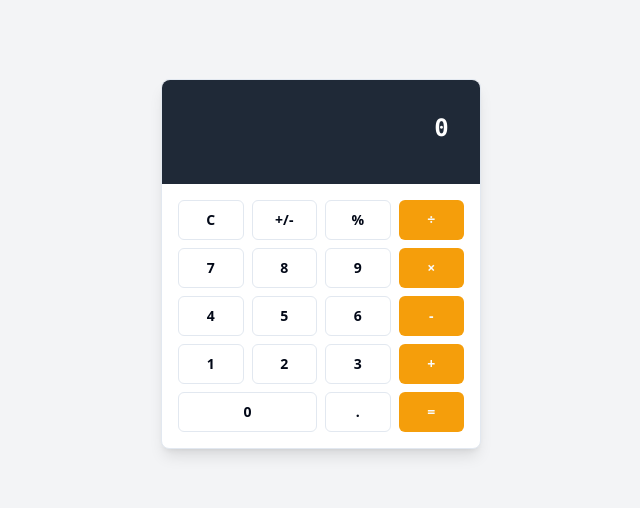
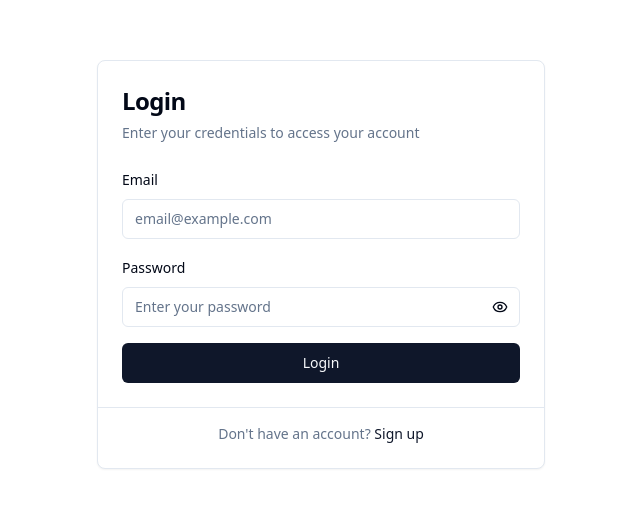
Before and after one commit to poovarasantesting/ai-project-c74377d7, a React (Vite) app: page / in a window 1280 px wide. Shown: the part 136-644 px from the top of the page, without its empty margins (319-959 px from the left). Built offline with nearby package versions, Linux system fonts and the light colour scheme.

Commit message:
Update from GravityWrite AI

```diff
--- a/src/App.tsx
+++ b/src/App.tsx
@@ -1,9 +1,18 @@
-import { Calculator } from "@/components/Calculator";
+import { BrowserRouter, Routes, Route } from "react-router-dom";
+import { Toaster } from "sonner";
+import LoginPage from "./pages/LoginPage";
 
-export default function App() {
+function App() {
   return (
-    <div className="min-h-screen flex items-center justify-center bg-gray-100 p-4">
-      <Calculator />
-    </div>
+    <BrowserRouter>
+      <Toaster position="top-right" />
+      <Routes>
+        <Route path="/" element={<LoginPage />} />
+        <Route path="/login" element={<LoginPage />} />
+        {/* Add more routes here as needed */}
+      </Routes>
+    </BrowserRouter>
   );
 }
+
+export default App;
--- /dev/null
+++ b/src/components/auth/LoginForm.tsx
@@ -0,0 +1,133 @@
+import { useState } from "react";
+import { useNavigate } from "react-router-dom";
+import { z } from "zod";
+import { useForm } from "react-hook-form";
+import { zodResolver } from "@hookform/resolvers/zod";
+import { Eye, EyeOff, Loader2 } from "lucide-react";
+import { toast } from "sonner";
+
+import { Button } from "@/components/ui/button";
+import {
+  Form,
+  FormControl,
+  FormField,
+  FormItem,
+  FormLabel,
+  FormMessage,
+} from "@/components/ui/form";
+import { Input } from "@/components/ui/input";
+import { Card, CardContent, CardDescription, CardFooter, CardHeader, CardTitle } from "@/components/ui/card";
+
+const loginSchema = z.object({
+  email: z.string().email({ message: "Please enter a valid email address" }),
+  password: z.string().min(6, { message: "Password must be at least 6 characters" }),
+});
+
+type LoginFormValues = z.infer<typeof loginSchema>;
+
+export function LoginForm() {
+  const navigate = useNavigate();
+  const [isLoading, setIsLoading] = useState(false);
+  const [showPassword, setShowPassword] = useState(false);
+
+  const form = useForm<LoginFormValues>({
+    resolver: zodResolver(loginSchema),
+    defaultValues: {
+      email: "",
+      password: "",
+    },
+  });
+
+  function onSubmit(data: LoginFormValues) {
+    setIsLoading(true);
+
+    // Simulate API call
+    console.log("Login attempt with:", data);
+
+    setTimeout(() => {
+      setIsLoading(false);
+      toast.success("Logged in successfully!");
+      navigate("/dashboard");
+    }, 1500);
+  }
+
+  return (
+    <Card className="w-full max-w-md mx-auto">
+      <CardHeader>
+        <CardTitle className="text-2xl font-bold">Login</CardTitle>
+        <CardDescription>
+          Enter your credentials to access your account
+        </CardDescription>
+      </CardHeader>
+      <CardContent>
+        <Form {...form}>
+          <form onSubmit={form.handleSubmit(onSubmit)} className="space-y-4">
+            <FormField
+              control={form.control}
+              name="email"
+              render={({ field }) => (
+                <FormItem>
+                  <FormLabel>Email</FormLabel>
+                  <FormControl>
+                    <Input placeholder="email@example.com" {...field} />
+                  </FormControl>
+                  <FormMessage />
+                </FormItem>
+              )}
+            />
+            <FormField
+              control={form.control}
+              name="password"
+              render={({ field }) => (
+                <FormItem>
+                  <FormLabel>Password</FormLabel>
+                  <FormControl>
+                    <div className="relative">
+                      <Input
+                        type={showPassword ? "text" : "password"}
+                        placeholder="Enter your password"
+                        {...field}
+                      />
+                      <Button
+                        type="button"
+                        variant="ghost"
+                        size="icon"
+                        className="absolute right-0 top-0 h-full px-3 py-2 hover:bg-transparent"
+                        onClick={() => setShowPassword(!showPassword)}
+                      >
+                        {showPassword ? <EyeOff size={16} /> : <Eye size={16} />}
+                      </Button>
+                    </div>
+                  </FormControl>
+                  <FormMessage />
+                </FormItem>
+              )}
+            />
+            <Button type="submit" className="w-full" disabled={isLoading}>
+              {isLoading ? (
+                <>
+                  <Loader2 className="mr-2 h-4 w-4 animate-spin" />
+                  Logging in...
+                </>
+              ) : (
+                "Login"
+              )}
+            </Button>
+          </form>
+        </Form>
+      </CardContent>
+      <CardFooter className="flex justify-center border-t pt-4">
+        <p className="text-sm text-muted-foreground">
+          Don't have an account?{" "}
+          <Button
+            variant="link"
+            className="p-0 h-auto font-normal"
+            onClick={() => navigate("/register")}
+          >
+            Sign up
+          </Button>
+        </p>
+      </CardFooter>
+    </Card>
+  );
+}
--- /dev/null
+++ b/src/pages/LoginPage.tsx
@@ -0,0 +1,11 @@
+import { LoginForm } from "@/components/auth/LoginForm";
+
+export default function LoginPage() {
+  return (
+    <div className="flex min-h-screen items-center justify-center p-4 bg-background">
+      <div className="w-full max-w-md">
+        <LoginForm />
+      </div>
+    </div>
+  );
+}
```
